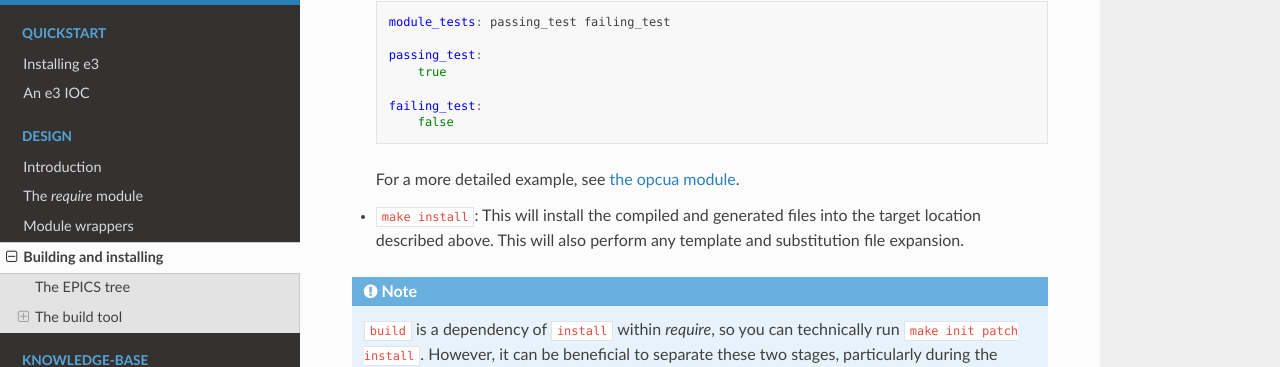
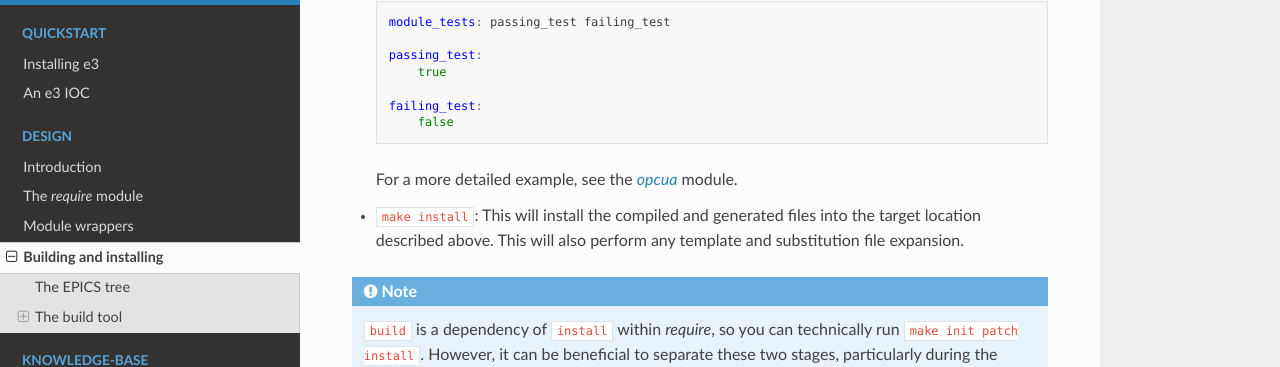
Before and after one commit to ttkorhonen/e3pages, a Sphinx documentation site: the page built from docs/design/4_build_process.md, in a window 1280 px wide and 900 px high, scrolled down 3247 px. Shown: the part 88-455 px from the top of the window. Built offline with Sphinx 7.4.7 and the Read the Docs theme 2.0.0, drawn with Linux system fonts in a browser that asks for light colours.

````diff
--- a/docs/design/4_build_process.md
+++ b/docs/design/4_build_process.md
@@ -140,7 +140,7 @@ These are the targets that are used in most cases when building, debugging, test
   failing_test:
       false
   ```
-  For a more detailed example, see [the opcua module](https://gitlab.esss.lu.se/e3/wrappers/communication/e3-opcua/-/blob/master/configure/module/RULES_MODULE#L21).
+  For a more detailed example, see the *[opcua](https://gitlab.esss.lu.se/e3/wrappers/communication/e3-opcua/-/blob/master/configure/module/RULES_MODULE#L21)* module.
 * `make install`: This will install the compiled and generated files into the target location described above. This will also perform any template and substitution file expansion.
 
 :::{note}
````
